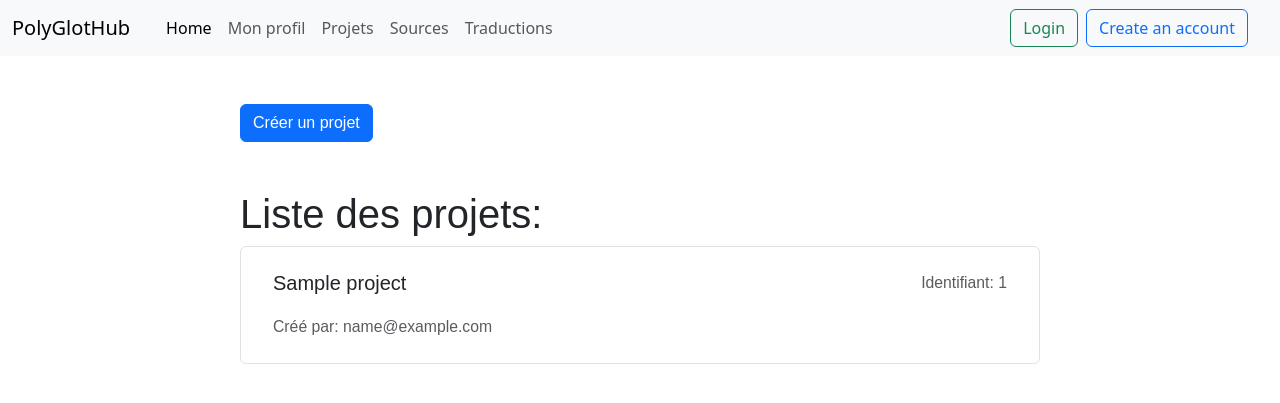
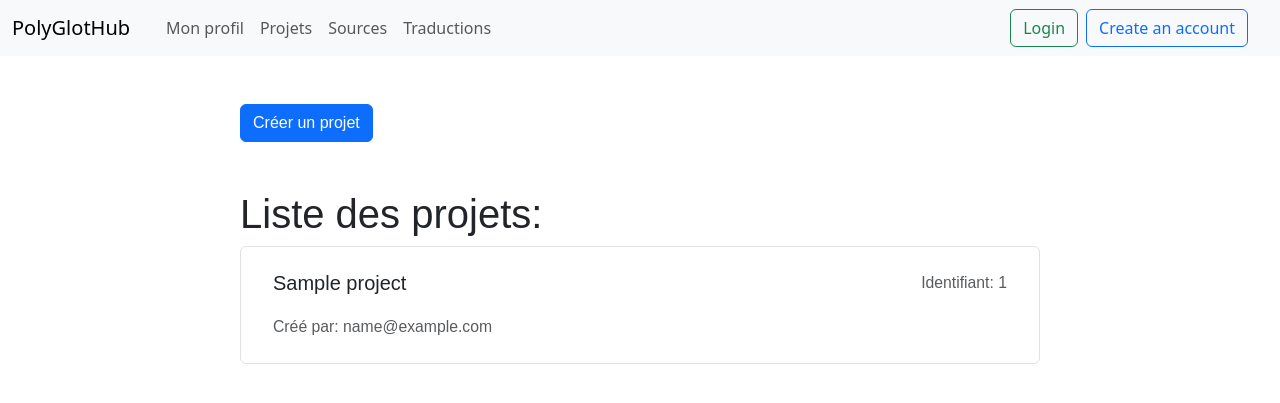
Before and after one commit to TheYassAnz/crowdin-2, a Symfony app: template PolyglotHub/templates/projects/index.html.twig in a window 1280 px wide. Shown: the top 403 px of the page. Run offline with Twig, Linux system fonts and the light colour scheme; the template is opened without the code that fills it: most values are stand-ins (such as "Sample title", 1, 10 or a date in 2020); style sheets or scripts are compiled from the project's sources; some libraries are stand-ins or nearby versions.

Commit message:
fix: remove home nav

```diff
--- a/PolyglotHub/templates/navbar.html.twig
+++ b/PolyglotHub/templates/navbar.html.twig
@@ -8,15 +8,12 @@
         <div class="collapse navbar-collapse container-fluid" id="navbarNav">
             <ul class="navbar-nav">
                 <li class="nav-item">
-                    <a class="nav-link active" aria-current="page" href="{{ path('home') }}">Home</a>
-                </li>
-                <li class="nav-item">
                     <a class="nav-link" href="{{ path('app_profile') }}">Mon profil</a>
                 </li>
                 <li class="nav-item">
                     <a class="nav-link" href="{{ path('app_projects') }}">Projets</a>
                 </li>
-                 <li class="nav-item">
+                <li class="nav-item">
                     <a class="nav-link" href="{{ path('app_sources') }}">Sources</a>
                 </li>
                 <li class="nav-item">
```
